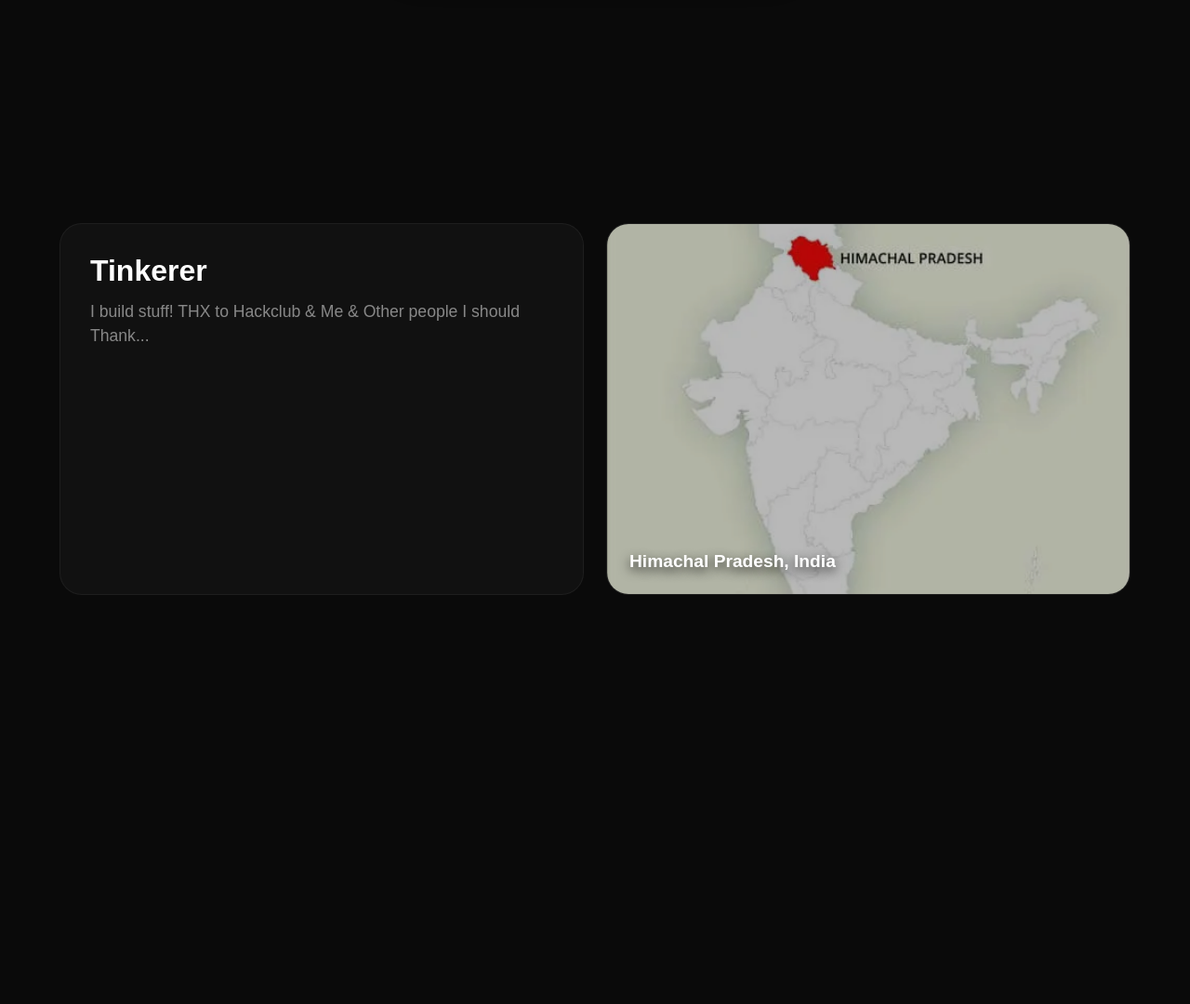
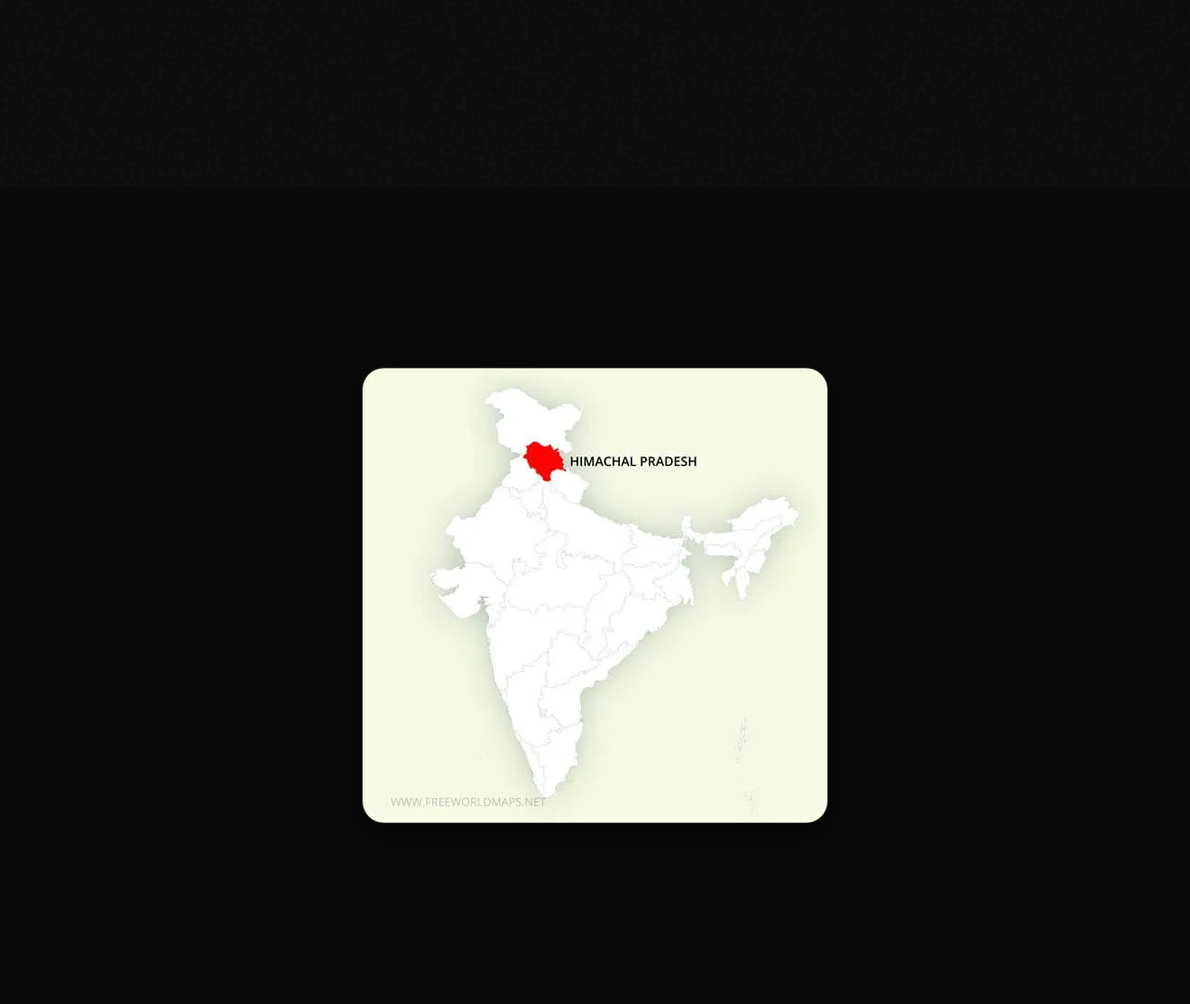
Before and after one commit to Dixit106/Dixit-s-DMN, a Flask app: page /about in a window 1280 px wide. Shown: the part 600-1680 px from the top of the page at 93% size. Run offline with Flask 3, Linux system fonts and the light colour scheme.

Commit message:
fixed typo and bugs then removed a grid from second section i only want map there and then added a lot of css, js to make map zoom when clicked with a clean effect so that it looks good and tell exact location

```diff
--- a/static/about.css
+++ b/static/about.css
@@ -14,7 +14,7 @@ body {
     justify-content: center;
 }
 
-#about-page::before {
+body::before {
     content: "";
     position: fixed;
     top: 0;
@@ -62,14 +62,11 @@ body {
 }
 
 .bento-section {
+    min-height: 100vh;
+    display: flex;
+    align-items: center;
+    justify-content: center;
     padding: 5vh 5vw;
-    max-width: 1200px;
-    margin: 0 auto;
-    display: grid;
-    grid-template-columns: repeat(4, 1fr);
-    grid-auto-rows: 400px;
-    gap: 24px;
-    min-height: 100vh;
 }
 
 .bento-box {
@@ -96,27 +93,46 @@ body {
 }
 
 .box-location {
-    grid-column: span 2;
+    width: fit-content;
+    max-height: 80vh;
     padding: 0;
+    border-radius: 24px;
+    overflow: hidden;
+    position: relative;
+    cursor: pointer;
+    border: 1px solid rgba(255, 255, 255, 0.1);
+    box-shadow: 0 10px 40px rgba(0,0,0,0.8);
 }
 
 .box-location img {
     width: 100%;
     height: 100%;
     object-fit: cover;
-    opacity: 0.7;
-    transition: opacity 0.3s ease;
+    transform-origin: 34% 14%;
+    transition: transform 1.2s cubic-bezier(0.22, 1, 0.36, 1);
 }
 
-.box-location:hover img {
-    opacity: 1;
+.box-location.zoomed img {
+    transform: scale(6.5);
 }
 
 .location-text {
     position: absolute;
-    bottom: 24px;
-    left: 24px;
-    font-size: 1.2rem;
+    bottom: 30px;
+    left: 30px;
+    font-size: 1.5rem;
     font-weight: bold;
-    text-shadow: 0 4px 12px rgba(0,0,0,0.8);
+    letter-spacing: 2px;
+    background: rgba(0,0,0,0.75);
+    padding: 12px 20px;
+    border-radius: 8px;
+    border-left: 4px solid #ff3333;
+    opacity: 0;
+    transform: translateY(20px);
+    transition: all 0.6s ease 0.4s;
 }
+
+.box-location.zoomed .location-text {
+    opacity: 1;
+    transform: translateY(0);
+}
--- a/templates/about.html
+++ b/templates/about.html
@@ -4,7 +4,7 @@
     <meta charset="UTF-8">
     <meta name="viewport" content="width=device-width, initial-scale=1.0">
     <title>About</title>
-    <link rel="stylesheet" href="{{ url_for('static', filename='about.css', v=1) }}">
+    <link rel="stylesheet" href="{{ url_for('static', filename='about.css', v=2) }}">
 </head>
 
 <body>
@@ -18,14 +18,7 @@
     </section>
 
     <section class="bento-section">
-        <div class="bento-box box-intro">
-            <h2 style="margin: 0; font-size: 2rem;">Tinkerer</h2>
-            <p style="color: #888; font-size: 1.1rem; margin-top: 12px; line-height: 1.5;">
-               I build stuff! THX to Hackclub & Me & Other people I should Thank...
-            </p>
-        </div>
-
-        <div class="bento-box box-location">
+        <div class="bento-box box-location" id="map-box">
             <img src="{{ url_for('static', filename='himachalpradesh-location.webp') }}" alt="LocationMap">
             <div class="location-text">Himachal Pradesh, India</div>
         </div>
@@ -70,6 +63,11 @@
     }
 
     animate();
+
+    const mapBox = document.getElementById('map-box');
+    mapBox.addEventListener('click', () => {
+        mapBox.classList.toggle('zoomed');
+    });
 </script>
 
 </body>
```
